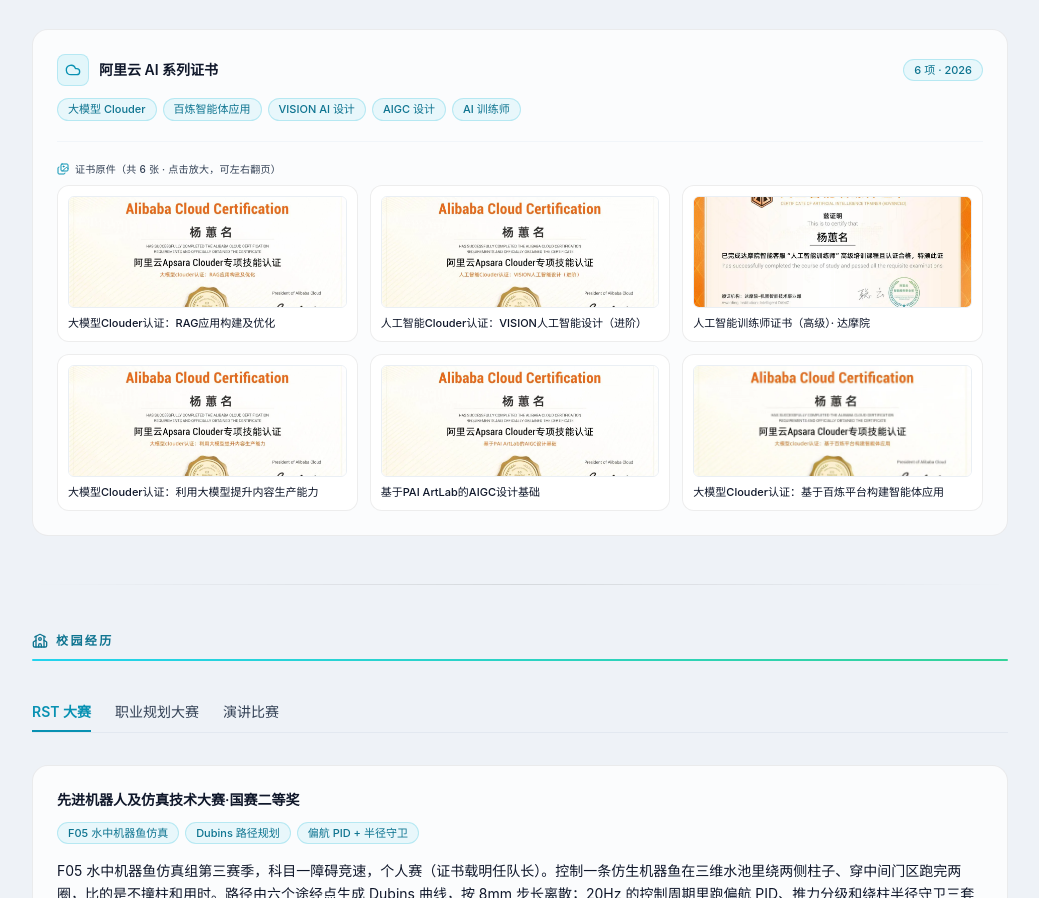
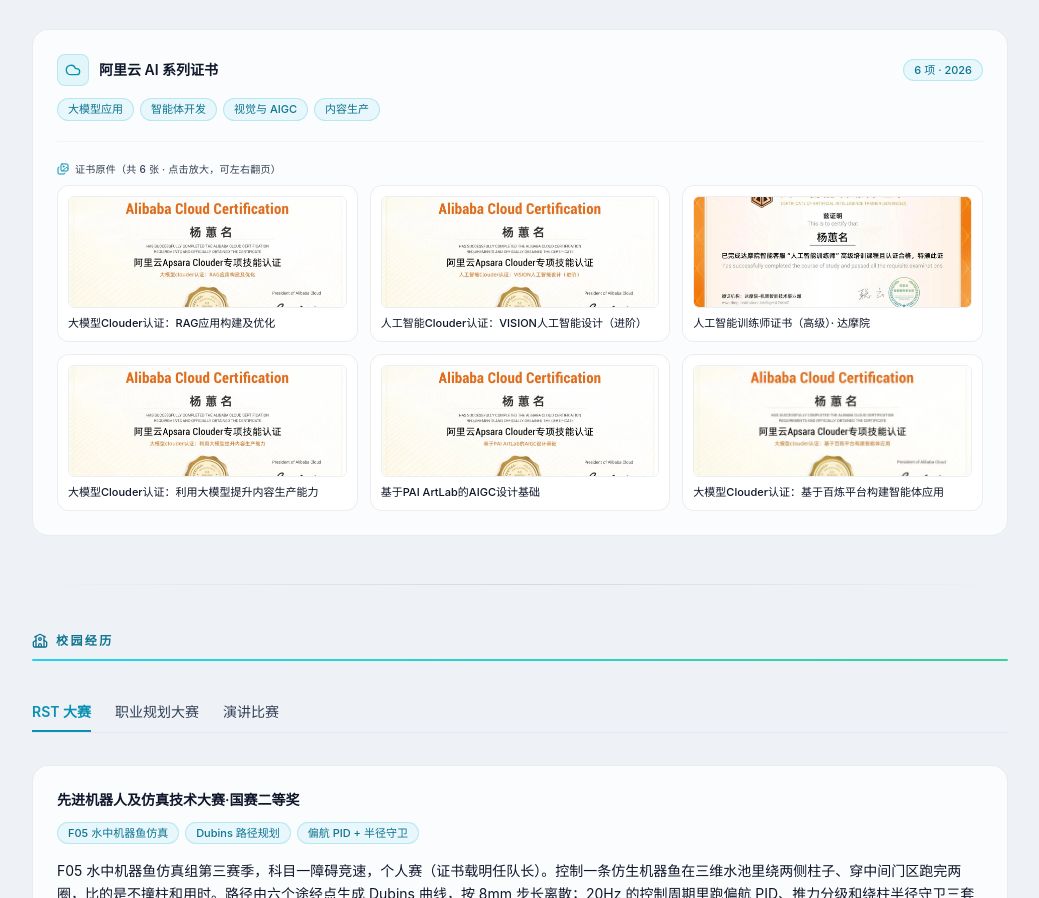
Before and after one commit to yhm-123456/yanghuiming, a plain HTML site: page index.html in a window 1280 px wide. Shown: the part 1182-2080 px from the top of the page, without its empty margins (120-1159 px from the left). Drawn offline with Linux system fonts and the light colour scheme.

Commit message:
update site assets 2026-11-23 20:23

```diff
--- a/index.html
+++ b/index.html
@@ -604,7 +604,7 @@
                 shortLabel: '阿里云',
                 icon: 'cloud',
                 cols: 'grid-cols-2 sm:grid-cols-3',
-                stack: ['大模型 Clouder', '百炼智能体应用', 'VISION AI 设计', 'AIGC 设计', 'AI 训练师'],
+                stack: ['大模型应用', '智能体开发', '视觉与 AIGC', '内容生产'],
                 items: [
                     { file: 'img_04.webp', name: '大模型Clouder认证：RAG应用构建及优化', core: true },
                     { file: 'img_05.webp', name: '人工智能Clouder认证：VISION人工智能设计（进阶）' },
@@ -619,7 +619,7 @@
                 icon: 'cloud',
                 cols: 'grid-cols-2 sm:grid-cols-3',
                 note: '该系列 6 项为华为云微认证（micro-credential）：完成对应在线课程与实验、通过考核后发放，属入门级认证。',
-                stack: ['华为云微认证', 'YOLOv8', 'AI Agent', '昇腾云服务'],
+                stack: ['AI 基础', '语音识别', '目标检测', '智能体应用', '云上开发'],
                 items: [
                     { file: 'img_10.webp', name: '人工智能初识微认证 · Huawei Certification' },
                     { file: 'img_11.webp', name: 'AI智能语音识别计算器 · 华为云微认证' },
@@ -632,7 +632,7 @@
                 group: '科大讯飞 AI 系列证书',
                 shortLabel: '科大讯飞',
                 icon: 'sparkles',
-                stack: ['Prompt 工程师', '智能体工程师', '微调工程师', 'RAG 工程师'],
+                stack: ['提示词工程', '智能体搭建', '模型微调', 'RAG 检索增强'],
                 items: [
                     { file: 'img_16.webp', name: 'Prompt工程师认证', core: true },
                     { file: 'img_17.webp', name: '智能体工程师认证' },
@@ -643,7 +643,7 @@
                 group: 'Datawhale 联合认证 AI 系列证书',
                 shortLabel: 'Datawhale 联合认证',
                 icon: 'waves',
-                stack: ['豆包 MarsCode', '蚂蚁集团', '科大讯飞', 'Datawhale'],
+                stack: ['AI 编程', '智能体开发', '微调与部署', '数据分析'],
                 items: [
                     { file: 'img_20.webp', name: 'AI+编程能力认证 · 豆包MarsCode × Datawhale', core: true },
                     { file: 'img_21.webp', name: 'Agent Engineer · 蚂蚁集团百宝箱 × Datawhale' },
```
